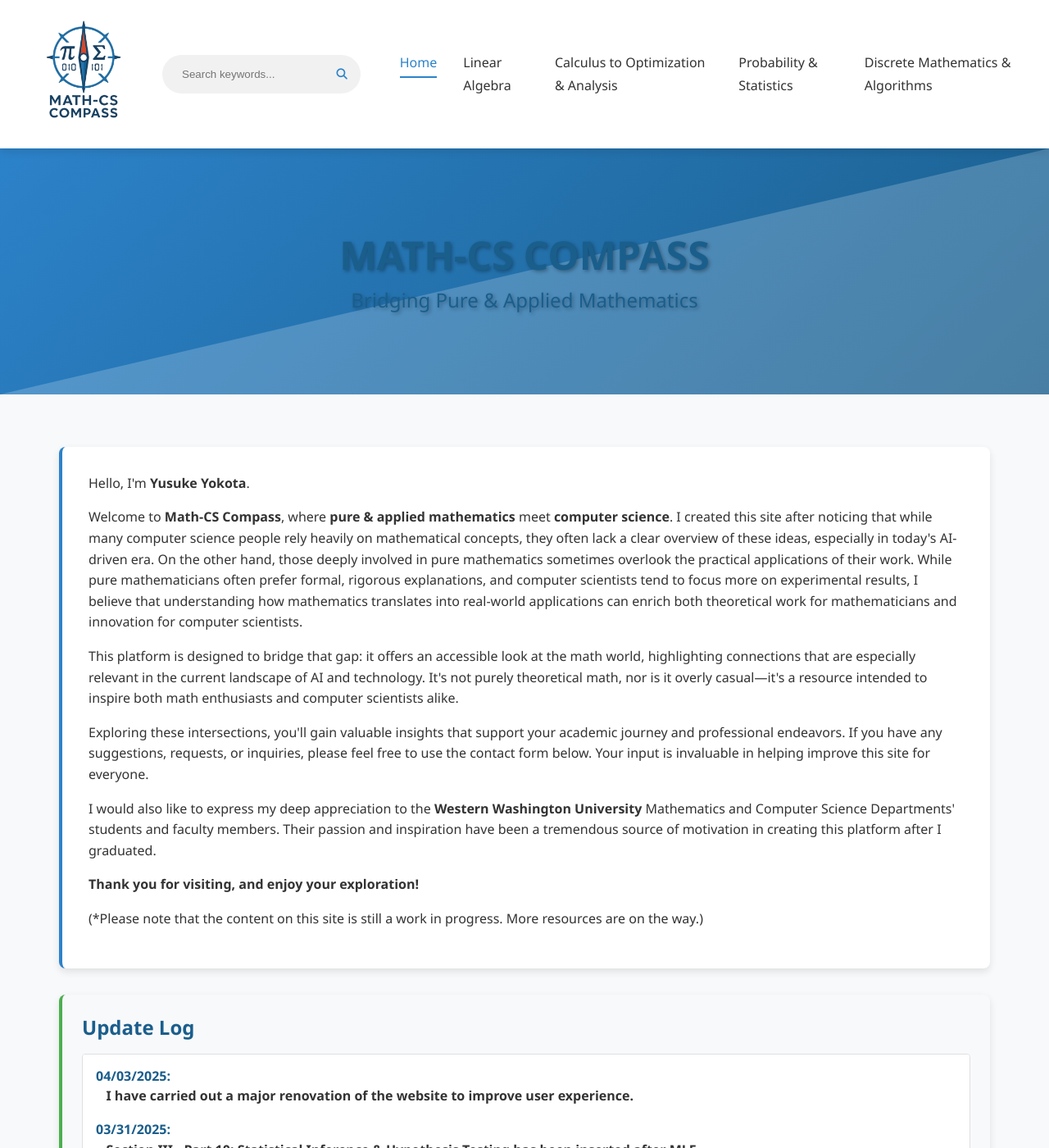
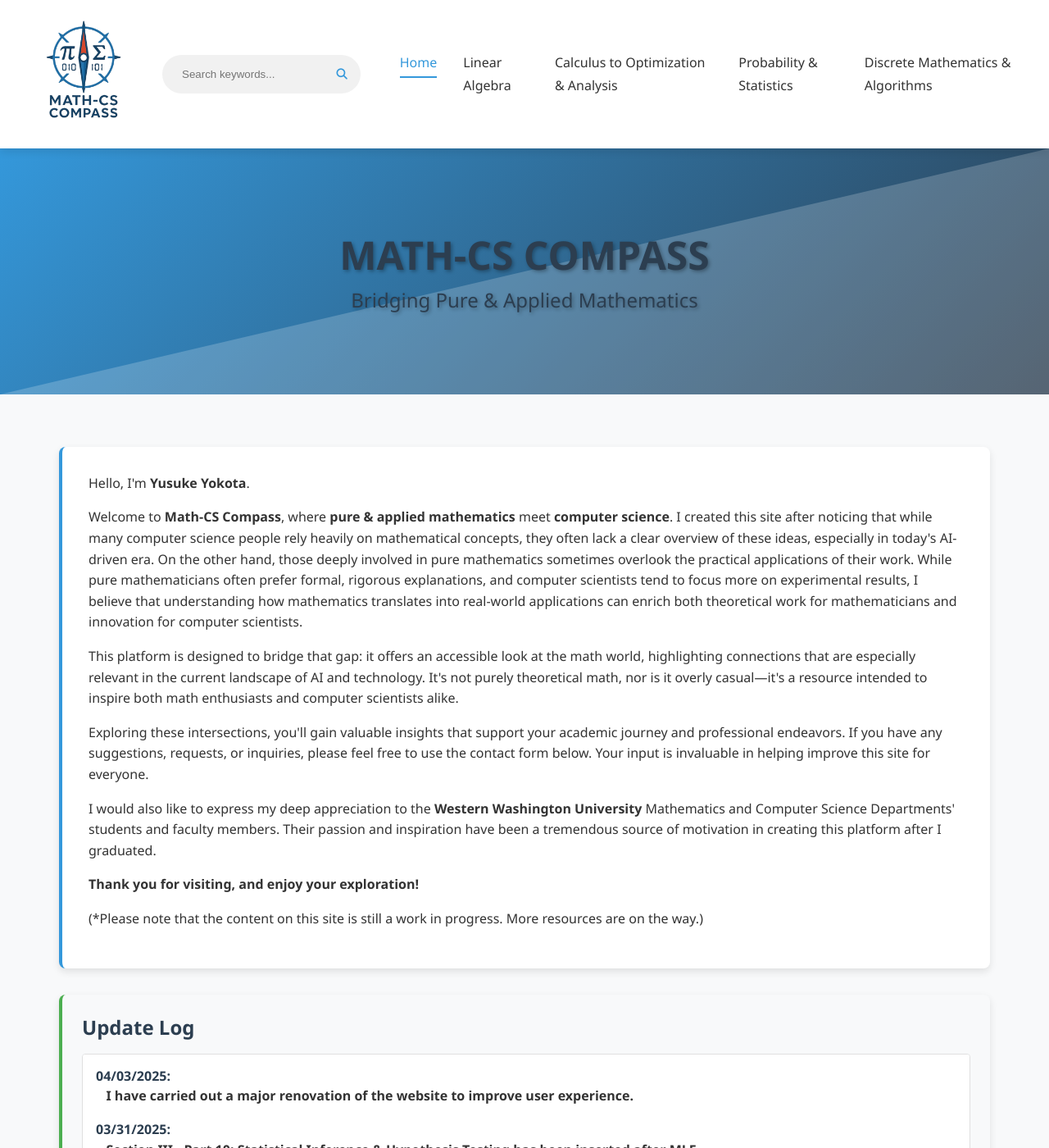
Before and after one commit to Yusukey01/yusukey01.github.io, a Jekyll site: the page built from index.html, in a window 1280 px wide and 1400 px high. Shown: the whole window at 82% size. Built offline with Jekyll 4.4.1, drawn with Linux system fonts in a browser that asks for light colours.

Commit message:
updated home

```diff
--- a/css/styles.css
+++ b/css/styles.css
@@ -18,8 +18,8 @@
 /* ========== 1. CSS Variables ========== */
 :root {
     /* Colors */
-    --primary-color: #2c82c9;
-    --secondary-color: #1a5e8c;
+    --primary-color: #3498db;
+    --secondary-color: #2c3e50;
     --accent-color: #4caf50;
     --text-color: #333;
     --text-light: #fff;
```
